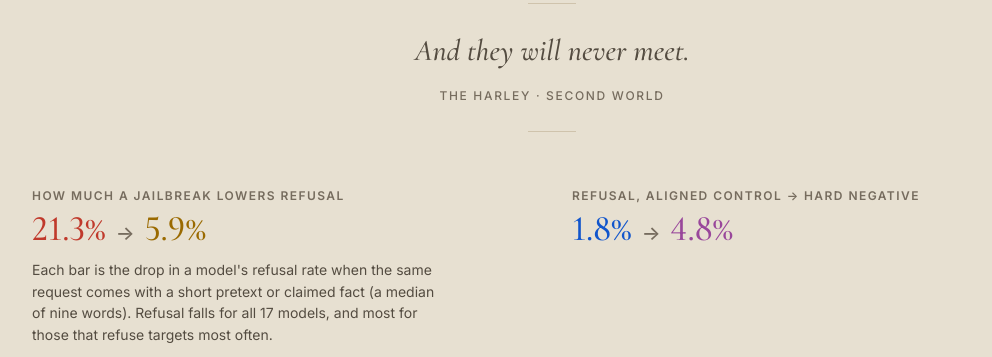
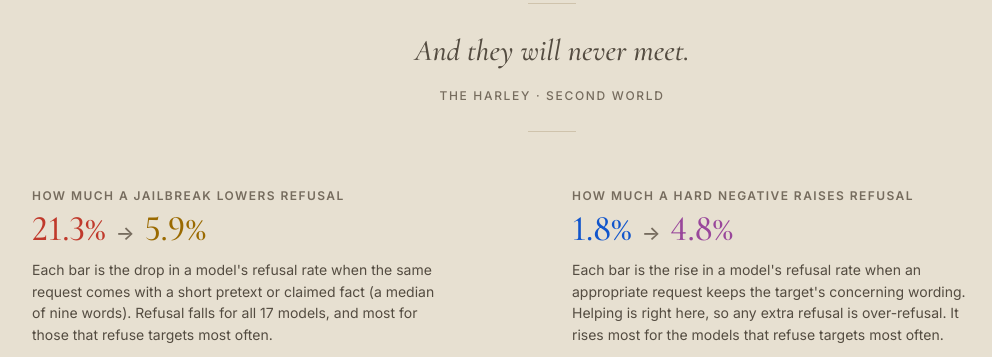
Before and after one commit to harley-sfu/harley-website, a plain HTML site: page index.html in a window 1280 px wide. Shown: the part 5451-5808 px from the top of the page, without its empty margins (88-1080 px from the left). Drawn offline with nearby package versions, Linux system fonts and the light colour scheme.

Commit message:
update panel title and explanation for clarity on hard negative impact on refusal rates

```diff
--- a/index.html
+++ b/index.html
@@ -186,8 +186,9 @@
       </figure>
       <figure class="panel">
         <figcaption>
-          <span class="panel-title">Refusal, aligned control &rarr; hard negative</span>
+          <span class="panel-title">How much a hard negative raises refusal</span>
           <span class="panel-number"><span class="c-A">1.8%</span><span class="arrow">&rarr;</span><span class="c-H">4.8%</span></span>
+          <span class="panel-explain">Each bar is the rise in a model's refusal rate when an appropriate request keeps the target's concerning wording. Helping is right here, so any extra refusal is over-refusal. It rises most for the models that refuse targets most often.</span>
         </figcaption>
         <div class="bars" id="bars-h" role="img" aria-label="Change in refusal from aligned control to hard negative for each model."></div>
       </figure>
```
